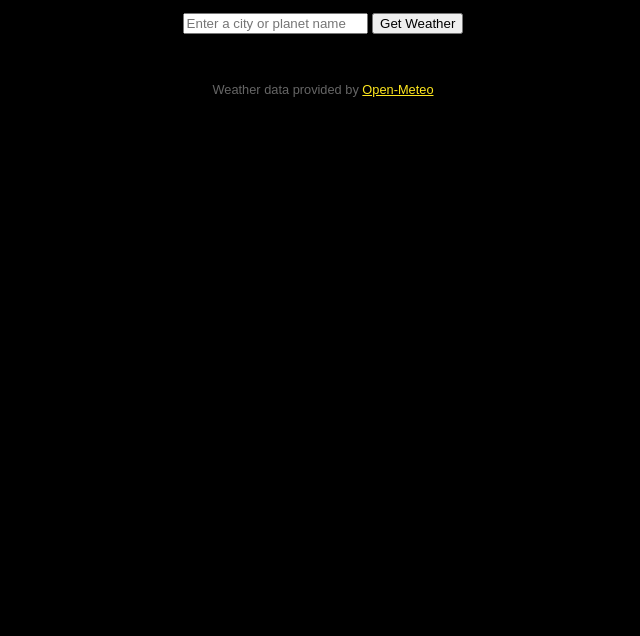
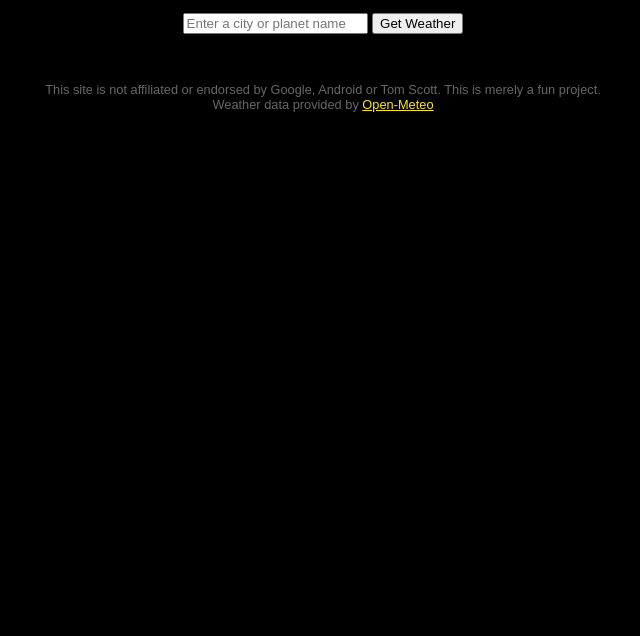
Before and after one commit to Chaitanya2010-android/starwarsweather, a plain HTML site: page index.html in a window 1280 px wide. Shown: the part 164-800 px from the top of the page, without its empty margins (317-957 px from the left). Drawn offline with Linux system fonts and the light colour scheme.

Commit message:
Update index.html

```diff
--- a/index.html
+++ b/index.html
@@ -41,7 +41,8 @@
     <input type="text" id="locationInput" placeholder="Enter a city or planet name" />
     <button id="getWeatherBtn">Get Weather</button>
     <div id="weather"></div>
-    <footer>Weather data provided by <a href="https://open-meteo.com/" target="_blank" style="color:#ffe81f;">Open-Meteo</a></footer>
+    <footer>This site is not affiliated or endorsed by Google, Android or Tom Scott. This is merely a fun project.<br>
+        Weather data provided by <a href="https://open-meteo.com/" target="_blank" style="color:#ffe81f;">Open-Meteo</a></footer>
 
     <script>
         const weatherDiv = document.getElementById('weather');
```
